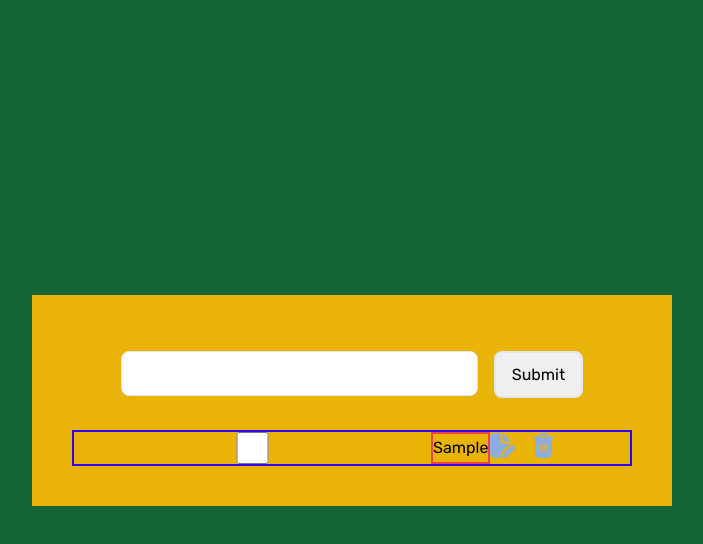
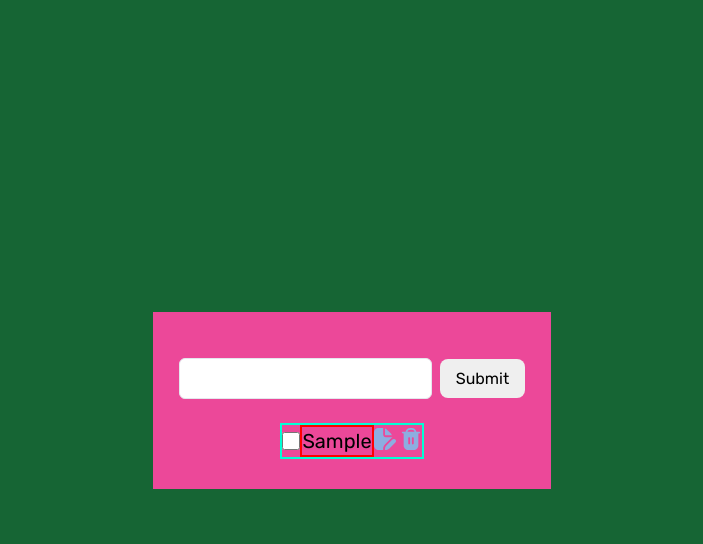
Before and after one commit to Piyabud/to-do-appList, a React app: page / in a window 1280 px wide. Both pictures are taken after typing "Sample" into the empty fields and a click on the button "Submit". Shown: the top 544 px of the page, without its empty margins (288-991 px from the left). Built offline with nearby package versions, Linux system fonts and the light colour scheme; the HTML template or start-up script is replaced by a standard one.

Commit message:
faet : style

```diff
--- a/src/App.jsx
+++ b/src/App.jsx
@@ -92,10 +92,10 @@ function App() {
         severity={snackbarStatus}
         message={snackBarMes}
       />
-      <div className="w-full h-[100vh] bg-green-800 flex justify-center items-center">
+      <div className="w-full h-[100vh] px-10 bg-green-800 flex justify-center items-center">
         {/* BODY-AREA */}
-        <div className="w-1/2 h-auto flex flex-col justify-center items-center gap-4 text-xl bg-yellow-500 px-10 py-10 ">
-          <div className="w-auto p-4 flex justify-between gap-4 ">
+        <div className="flex flex-col justify-center items-center gap-2 text-xl bg-pink-500 px-[10px] py-[30px] ">
+          <div className="w-auto p-4 flex flex-row justify-center items-center gap-2 ">
             <TaskInput
               data={data}
               onChange={onChange}
--- a/src/components/TaskButton.jsx
+++ b/src/components/TaskButton.jsx
@@ -3,7 +3,11 @@ import React from "react";
 function TaskButton({ onClick, children }) {
   return (
     <div>
-      <button type="button" onClick={onClick} className="btn py-[12px] px-[16px] " >
+      <button
+        type="button"
+        onClick={onClick}
+        className="hidden w-full px-[16px] py-[10px] rounded-lg border-none md:block "
+      >
         {children}
       </button>
     </div>
--- a/src/components/TaskInput.jsx
+++ b/src/components/TaskInput.jsx
@@ -8,7 +8,9 @@ function TaskInput({ data, onChange, onKeyDown }) {
         value={data}
         onChange={onChange}
         onKeyDown={onKeyDown}
-        className=""
+        className="w-[100%] py-[10px] px-[16px] rounded-md
+        border border-[#e4e6ed] border-solid
+        focus:border-solid focus:border focus:border-[#f47e20] "
       />
     </div>
   );
--- a/src/components/TaskLists.jsx
+++ b/src/components/TaskLists.jsx
@@ -11,25 +11,29 @@ function TaskLists({
   setEditIndex,
 }) {
   return (
-    <div className="w-full h-full flex flex-col gap-4 bd-check1">
+    <div className="">
       {todos.map((todo, index) => (
         <div
           key={index}
-          className={`flex justify-between items-center ${
+          className={`flex flex-col justify-start items-center ${
             todo.isComplete ? "line-through text-gray-400" : ""
           } `}
         >
           {editIndex === index ? (
-            <div className="w flex flex-row justify-between items-center gap-10">
-              <input
-                type="text"
-                value={editData}
-                onChange={(e) => setEditData(e.target.value)}
-                className="flex-3"
-              />
-              <div className="flex justify-center items-center gap-4 flex-1">
+            <div className=" flex flex-row justify-start items-center gap-[6px]">
+              <div className="">
+                <input
+                  type="text"
+                  value={editData}
+                  onChange={(e) => setEditData(e.target.value)}
+                  className=" relative  flex-3 py-[10px] px-[16px] rounded-md
+                border border-[#e4e6ed] border-solid
+                 focus:border-none focus:border focus:border-[#f47e20] "
+                />
+              </div>
+              <div className="flex gap-[4px] ">
                 <button
-                  className="btn"
+                  className="text-[12px] py-[12px] px-[8px] rounded-lg border-none"
                   onClick={() => {
                     const updatedTodos = [...todos];
                     updatedTodos[index].todo = editData;
@@ -38,36 +42,46 @@ function TaskLists({
                     localStorage.setItem("todo", JSON.stringify(updatedTodos));
                   }}
                 >
-                  Save
+                  ✔️
                 </button>
                 <button
-                  className="btn"
+                  className="text-[12px] py-[12px] px-[8px] rounded-lg border-none"
                   onClick={() => {
                     setEditIndex(null);
                     setEditData("");
                   }}
                 >
-                  Cancel
+                  ❌
                 </button>
               </div>
             </div>
           ) : (
-            <div className="flex flex-row justify-between">
+            <div className="bd-check3  flex items-center ">
+              {/* CHECKBOX */}
               <input
-                className="border-2 border-red-500 border-dotted"
+                className="w-[18px] h-[18px]"
                 type="checkbox"
                 checked={todo.isComplete}
                 onChange={() => completeTask(index)}
               />
-              <span className="grow border-2 border-red-500 border-solid">
-                {todo.todo}
-              </span>
-              <div className="flex flex-row gap-4 justify-end items-center">
-                <button className="btn-img" onClick={() => editTask(index)}>
-                  <img src="../../public/file-edit.svg" alt="" />
+
+              {/* TITLE */}
+              <span className="bd-check2 text-xl ">{todo.todo}</span>
+              {/* BTN DEL EDIT */}
+              <div className="flex flex-row justify-end items-center gap-[4px]">
+                <button className="btn-img " onClick={() => editTask(index)}>
+                  <img
+                    src="../../public/file-edit.svg"
+                    alt=""
+                    className="w-[22px] h-[22px]"
+                  />
                 </button>
                 <button onClick={() => deleteTask(index)} className="btn-img">
-                  <img src="../../public/trash.svg" alt="" />
+                  <img
+                    src="../../public/trash.svg"
+                    alt=""
+                    className="w-[22px] h-[22px]"
+                  />
                 </button>
               </div>
             </div>
--- a/src/global.css
+++ b/src/global.css
@@ -12,16 +12,16 @@
   font-weight: 500;
 }
 
-input {
+/* input {
   width: 357px;
   padding: 12px 16px;
   border-radius: 8px;
   border: 1px solid #e4e6ed;
-}
-input:focus {
+} */
+/* input:focus {
   outline: none;
   border: 1px solid #f47e20;
-}
+} */
 
 .btn {
   padding: 12px 16px;
@@ -30,21 +30,21 @@ input:focus {
   border: 2px solid #e4e6ed;
 }
 
-.btn:hover{
+.btn:hover {
   border: 2px solid #f47e20;
 }
 
-.btn-img{
+.btn-img {
   background: none;
   border: none;
 }
 
-.bd-check1{
+.bd-check1 {
   border: 2px solid #2f00ff;
 }
-.bd-check2{
+.bd-check2 {
   border: 2px solid #ff0000;
 }
-.bd-check3{
+.bd-check3 {
   border: 2px solid #00ffd5;
 }
```
Also changed, not shown: public/file-edit.svg, public/trash.svg.
